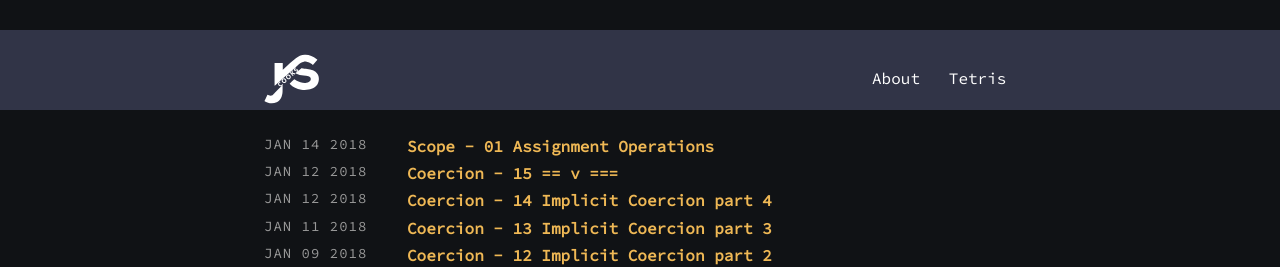
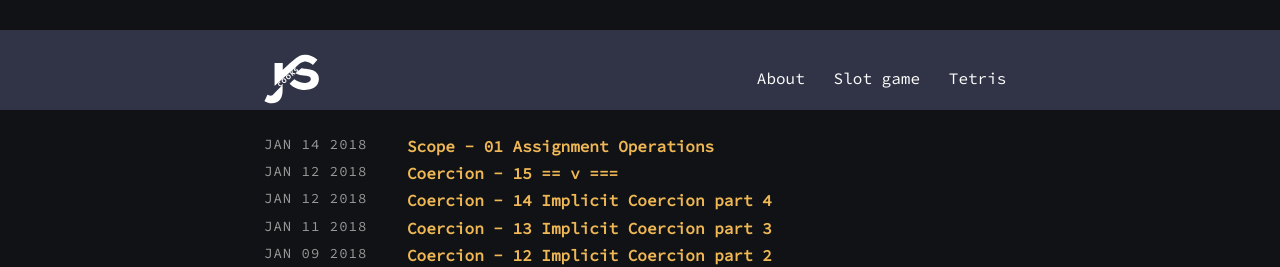
Before and after one commit to jscoox/jscoox.github.com, a Jekyll site: the page built from index.html, in a window 1280 px wide. Shown: the top 267 px of the page. Built offline with Jekyll 4.4.1, drawn with Linux system fonts in a browser that asks for light colours.

Commit message:
Update nav.html

```diff
--- a/_includes/nav.html
+++ b/_includes/nav.html
@@ -12,6 +12,7 @@
     </h1>
     <ul class="navbar">
       <li><a href="{{ '/about' | prepend: site.baseurl }}">About</a></li>
+      <li><a href="{{ '/slot-machine' | prepend: site.baseurl }}">Slot game</a></li>
       <li><a href="{{ '/tetris' | prepend: site.baseurl }}">Tetris</a></li>
     </ul>
   </div>
```
